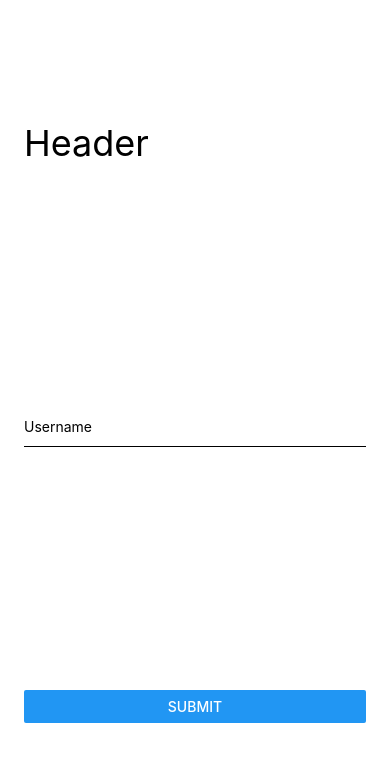
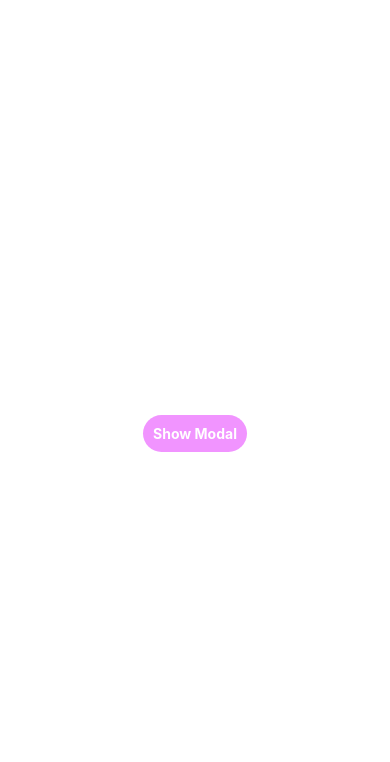
Before and after one commit to vandres-arana/Enthusiasm, a React Native app: screen / in a window 390 px wide. Shown: the top 762 px of the page. Built offline with nearby package versions, Linux system fonts and the light colour scheme.

Commit message:
Practice modal

```diff
--- a/App.tsx
+++ b/App.tsx
@@ -18,6 +18,7 @@
 import MyImage from './views/MyImage';
 import MyImageBackground from './views/MyImageBackground';
 import MyKeyboardAvoidingView from './views/MyKeyboardAvoidingView';
+import MyModal from './views/MyModal';
 import SwitchComponente from './views/SwitchComponente';
 
 const App = () => {
@@ -29,7 +30,8 @@
       {/* <MyFlatList /> */}
       {/* <MyImage /> */}
       {/* <MyImageBackground /> */}
-      <MyKeyboardAvoidingView />
+      {/* <MyKeyboardAvoidingView /> */}
+      <MyModal />
     </SafeAreaView>
   );
 };
--- /dev/null
+++ b/views/MyModal.tsx
@@ -0,0 +1,92 @@
+import { Alert, Modal, Pressable, StyleSheet, Text, View } from 'react-native'
+import React, { useState } from 'react'
+
+const MyModal = () => {
+    const [modalVisible, setModalVisible] = useState(false);
+
+    return (
+        <View style={styles.centeredView}>
+
+            <Modal
+                animationType={'slice'}
+                transparent={true}
+                visible={modalVisible}
+                onDismiss={() => {
+                    Alert.alert('Modal has been closed.');
+                }}
+            >
+                <View style={styles.centeredView}>
+                    <View style={styles.modalView}>
+                        <Text style={styles.modalText}>
+                            ~~Hola Mi Mundo~~!
+                        </Text>
+                        <Pressable
+                            style={[styles.button, styles.buttonClose]}
+                            onPress={() => setModalVisible(!modalVisible)}
+                        >
+                            <Text style={styles.textStyle}>
+                                Hide Modal
+                            </Text>
+                        </Pressable>
+                    </View>
+                </View>
+            </Modal>
+
+            <Pressable
+                style={[styles.button, styles.buttonOpen]}
+                onPress={() => setModalVisible(true)}
+            >
+                <Text style={styles.textStyle}>
+                    Show Modal
+                </Text>
+            </Pressable>
+
+        </View>
+    )
+}
+
+export default MyModal
+
+const styles = StyleSheet.create({
+    centeredView: {
+        flex: 1,
+        justifyContent: 'center',
+        alignItems: 'center',
+        marginTop: 22,
+    },
+    modalView: {
+        margin: 20,
+        backgroundColor: 'white',
+        borderRadius: 20,
+        padding: 35,
+        alignItems: 'center',
+        shadowColor: '#000',
+        shadowOffset: {
+            width: 4,
+            height: 5,
+        },
+        shadowOpacity: 0.25,
+        shadowRadius: 4,
+        elevation: 5,
+    },
+    button: {
+        borderRadius: 20,
+        padding: 10,
+        elevation: 2,
+    },
+    buttonOpen: {
+        backgroundColor: '#F194FF',
+    },
+    buttonClose: {
+        backgroundColor: '#2196F3',
+    },
+    textStyle: {
+        color: 'white',
+        fontWeight: 'bold',
+        textAlign: 'center',
+    },
+    modalText: {
+        marginBottom: 15,
+        textAlign: 'center',
+    },
+})
```
